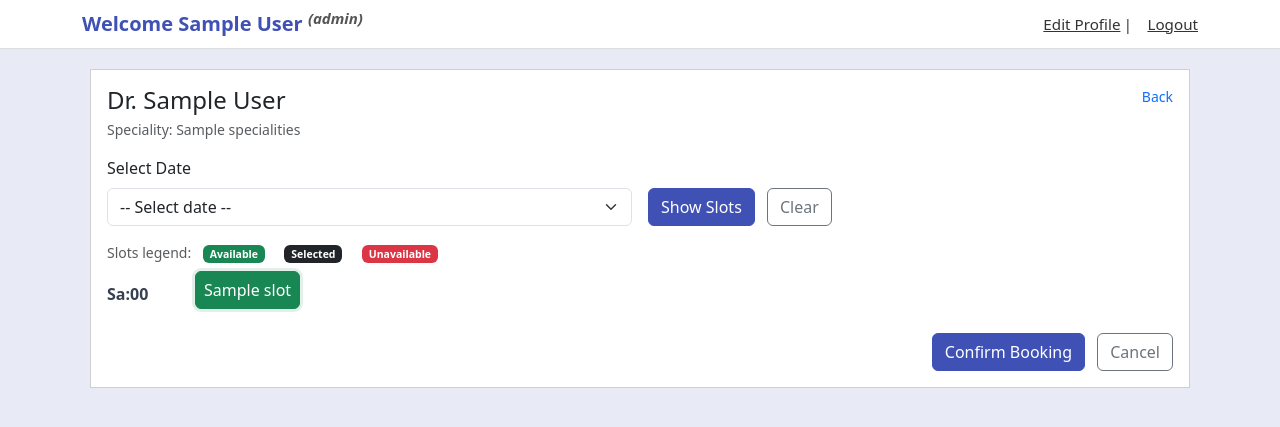
After one commit to 24f2005905/hms_mad, a Flask app: template hms-frontend/templates/book_appointment.html in a window 1280 px wide, after a click that opens the changed part. The commit adds this page. Shown: the top 427 px of the page. Run offline with Flask 3, Linux system fonts and the light colour scheme; the template is opened without the code that fills it: most values are stand-ins (such as "Sample title", 1, 10 or a date in 2020); parts of the project's set-up code (start-up, migrations or seed data) failed here and were passed over.

Commit message:
1. Appointment Booking Selection

```diff
--- a/hms-backend/app.py
+++ b/hms-backend/app.py
@@ -897,7 +897,7 @@ def Doctor_Lookup(auth_args):
 
     #Generate lookup query
     match_clauses = []
-    for key in ['Specialities','First_Name','Last_Name']:
+    for key in ['User_ID','Specialities','First_Name','Last_Name']:
         if key in param_json:
             match_clauses.append(f"LOWER({key}) LIKE LOWER('%{param_json[key]}%')")
 
@@ -1454,7 +1454,7 @@ def Available_Slots(auth_args):
     Appointment_Date = param_json["Appointment_Date"]
 
     #Creating Slots 9:00 - 12:00, 14:00-17:00
-    Free_Slots = ["9:00", "9:15", "9:30", "9:45",
+    Free_Slots = ["09:00", "09:15", "09:30", "09:45",
         "10:00", "10:15", "10:30", "10:45",
         "11:00", "11:15", "11:30", "11:45",
         "14:00", "14:15", "14:30", "14:45",
@@ -1479,23 +1479,21 @@ def Available_Slots(auth_args):
         details = slot_search.fetchone()
 
     if not details:
-        ret["status"] = "error"
-        ret["message"] = "Slots Unavailable"
-        return ret, 400
+        ret["Free_Slots"] = []
+        return ret, 200
 
     Days_Available = json.loads(details[0])
     # Figure out day of week from appt date and check in days available
     day_of_week = datetime.strptime(Appointment_Date, "%Y-%m-%d").strftime("%a").lower()
     if day_of_week not in [d.lower() for d in Days_Available]:
-        ret["status"] = "error"
-        ret["message"] = f"Doctor not available on {day_of_week.upper()}"
-        return ret, 400
+        ret["Free_Slots"] = []
+        return ret, 200
 
     #Find Appointments already booked on Date
     appt_search_q = text("SELECT Appointment_Time FROM Appointments "\
         f"WHERE Appointment_Date = '{Appointment_Date}' AND " \
         f"Doctor_ID = '{Doctor_ID}' AND Appointment_Status = 'SCHEDULED'")
-    print(appt_search_q)
+
     with app.app_context():
         appt_search = db.session.execute(appt_search_q)
         booked_slots = appt_search.fetchall()
--- a/hms-frontend/templates/base.html
+++ b/hms-frontend/templates/base.html
@@ -53,8 +53,8 @@
       <div class="d-flex align-items-center">
        <h5 class="mb-0 brand">
   {% block brand %}
-    Welcome {{ First_Name }} {{ Last_Name }}
-    <sup style="font-size: 0.75em; color: #555;font-style: italic;">({{ User_Type }})</sup>
+    Welcome {{ user_token.First_Name }} {{ user_token.Last_Name }}
+    <sup style="font-size: 0.75em; color: #555;font-style: italic;">({{ user_token.User_Type }})</sup>
   {% endblock %}
 </h5>
 
--- /dev/null
+++ b/hms-frontend/templates/book_appointment.html
@@ -0,0 +1,197 @@
+{% extends "base.html" %}
+
+{% block title %}Book Appointment - {{ doctor.First_Name }} {{ doctor.Last_Name }}{% endblock %}
+
+{% block head_extra %}
+<style>
+/* slot visuals */
+.slot-input {
+  position: absolute;
+  opacity: 0;
+  width: 0;
+  height: 0;
+  pointer-events: none;
+}
+
+/* default available: green outline with green text */
+.slot-label {
+  display: inline-flex;
+  align-items: center;
+  justify-content: center;
+  min-width:72px;
+  padding:6px 8px;
+  border-radius:6px;
+  border: 1px solid #198754; /* success green */
+  color: #198754;
+  background: #fff;
+  cursor: pointer;
+  user-select: none;
+  font-weight:400;
+}
+
+/* when the preceding radio is checked -> make label solid green */
+.slot-input:checked + label.slot-label {
+  background: #198754 !important;
+  color: #fff !important;
+  border-color: #198754 !important;
+}
+
+/* unavailable: red outline and red text */
+.slot-unavail {
+  display:inline-flex;
+  align-items:center;
+  justify-content:center;
+  min-width:72px;
+  padding:6px 8px;
+  border-radius:6px;
+  border: 1px solid #dc3545; /* danger red */
+  color: #dc3545;
+  background: #fff;
+  opacity: 0.95;
+  font-weight:400;
+}
+
+/* small tweak: on focus show subtle ring for accessibility */
+.slot-input:focus + label.slot-label {
+  box-shadow: 0 0 0 3px rgba(25,135,84,0.12);
+  outline: none;
+}
+</style>
+{% endblock %}
+
+{% block content %}
+<div class="panel-card p-3">
+  <div class="d-flex align-items-start mb-3">
+    <div>
+      <h4 class="mb-1">Dr. {{ doctor.First_Name }} {{ doctor.Last_Name }}</h4>
+      <div class="small text-muted">Speciality: {{ doctor.Specialities }}</div>
+    </div>
+
+    <div class="ms-auto small text-muted">
+      <a href="{{ url_for('Doctor_Search') }}" class="text-decoration-none">Back</a>
+    </div>
+  </div>
+
+  {# ---------- Date selection (GET) ---------- #}
+  <form method="GET" class="row g-3 mb-3">
+    <input type="hidden" name="Doctor_ID" value="{{ doctor.User_ID }}">
+    <div class="col-12 col-md-6">
+      <label for="dateSelect" class="form-label">Select Date</label>
+      <select id="dateSelect" name="date" class="form-select" required>
+        <option value="">-- Select date --</option>
+        {% for d in days %}
+          <option value="{{ d }}" {% if d == selected_date %}selected{% endif %}>{{ d }}</option>
+        {% endfor %}
+      </select>
+    </div>
+
+    <div class="col-auto align-self-end">
+      <button type="submit" class="btn btn-primary">Show Slots</button>
+      <a href="{{ url_for('Book_Appointment', Doctor_ID=doctor.User_ID) }}" class="btn btn-outline-secondary ms-2">Clear</a>
+    </div>
+  </form>
+
+  {# ---------- Booking form (POST) ---------- #}
+  <form method="POST" action="{{ url_for('Book_Appointment', Doctor_ID=doctor.User_ID) }}">
+    {% if csrf_token is defined %}
+      {{ csrf_token() }}
+    {% endif %}
+
+    <input type="hidden" name="doctor_id" value="{{ doctor.User_ID }}">
+    <input type="hidden" name="patient_id" value="{{ patient_id }}">
+    <input type="hidden" name="date" value="{{ selected_date or '' }}">
+
+    <div class="mb-2 small text-muted">
+      Slots legend:
+      <span class="mx-2"><span class="badge bg-success">Available</span></span>
+      <span class="mx-2"><span class="badge bg-dark">Selected</span></span>
+      <span class="mx-2"><span class="badge bg-danger">Unavailable</span></span>
+    </div>
+
+    {# --------------------
+       Build hours_map without extensions
+       hours_map will be dict: hour -> list of items
+       -------------------- #}
+    {% set hours_map = {} %}
+    {% for item in available %}
+      {% set hr = item.slot[:2] %}
+      {% if hr not in hours_map %}
+        {% set _ = hours_map.update({hr: []}) %}
+      {% endif %}
+      {% set _ = hours_map[hr].append(item) %}
+    {% endfor %}
+    {% if hours_map|length == 0 %}
+      {% set hours_map = {'09': [], '10': [], '11': [], '14': [], '15': [], '16': []} %}
+    {% endif %}
+
+    {# We want exactly one 'required' radio in the whole group when a date is selected.
+       We'll track whether we've already output a required using a namespace. #}
+    {% set ns = namespace(required_assigned = false) %}
+
+    <div class="slots">
+      {% for hr, slots in hours_map.items() %}
+        <div class="d-flex align-items-center mb-2">
+          <div class="me-3" style="width:72px; font-weight:600; color:#374151;">{{ hr }}:00</div>
+
+          <div class="d-flex flex-wrap align-items-center">
+            {% if slots|length == 0 %}
+              {# show 4 placeholders (unavailable) #}
+              {% for i in range(0,4) %}
+                <div class="me-2 mb-2">
+                  <button type="button" class="btn btn-outline-danger slot-unavail" disabled style="min-width:72px;">
+                    --
+                  </button>
+                </div>
+              {% endfor %}
+            {% else %}
+              {% for item in slots %}
+                {% if item.available %}
+                  {# create a unique id for input/label pair #}
+                  {% set input_id = "slot_" ~ doctor.User_ID ~ "_" ~ item.slot|replace(":", "") %}
+                  <div class="me-2 mb-2">
+                    {# radio input comes BEFORE label so CSS selector input:checked + label works #}
+                    <input type="radio"
+                           id="{{ input_id }}"
+                           name="slot"
+                           value="{{ item.slot }}"
+                           class="slot-input"
+                           {% if item.slot == selected_slot %}checked{% endif %}
+                           {% if item.slot == selected_slot %}checked{% endif %}
+                           {% if (not ns.required_assigned) and selected_date %}{% set ns.required_assigned = true %}required{% endif %}>
+                    <label for="{{ input_id }}" class="slot-label">
+                      {{ item.slot }}
+                    </label>
+                  </div>
+                {% else %}
+                  <div class="me-2 mb-2">
+                    <div class="slot-unavail">
+                      {{ item.slot }}
+                    </div>
+                  </div>
+                {% endif %}
+              {% endfor %}
+            {% endif %}
+          </div>
+        </div>
+      {% endfor %}
+    </div>
+
+    <div class="mt-3 text-end">
+      <button type="submit" class="btn btn-primary" {% if not selected_date %}disabled{% endif %}>
+        Confirm Booking
+      </button>
+      <a href="{{ url_for('Book_Appointment', Doctor_ID=doctor.User_ID) }}" class="btn btn-outline-secondary ms-2">Cancel</a>
+    </div>
+
+    {# warning when no free slots #}
+    {% if selected_date %}
+      {% set free_list = available | selectattr('available') | list %}
+      {% if free_list|length == 0 %}
+        <div class="mt-3">
+          <div class="alert alert-warning">No free slots available on {{ selected_date }}. All slots are unavailable.</div>
+        </div>
+      {% endif %}
+    {% endif %}
+  </form>
+</div>
+{% endblock %}
--- a/hms-frontend/templates/doctor_search.html
+++ b/hms-frontend/templates/doctor_search.html
@@ -60,7 +60,7 @@
                     <td class="text-center">
                       <a class="btn btn-sm btn-primary"
                          href="{{ url_for('Book_Appointment',
-                                           doctor_id=d.User_ID) }}">
+                                           Doctor_ID=d.User_ID) }}">
                         Book
                       </a>
                     </td>
--- a/hms-frontend/templates/treatment_detail.html
+++ b/hms-frontend/templates/treatment_detail.html
@@ -20,7 +20,7 @@
           <strong>Appointment Date:</strong> {{ treatment.Appointment_Date }}
         </div>
         <div class="mb-3">
-          <strong>Doctor:</strong> {{ treatment.doctor_first_name }} {{ treatment.doctor_last_name }}
+          <strong>Doctor:</strong> {{ treatment.doctor_First_Name }} {{ treatment.doctor_Last_Name }}
         </div>
         <div class="mb-3">
           <strong>Speciality:</strong> {{ treatment.Specialities }}
--- a/hms-openapi-spec.yaml
+++ b/hms-openapi-spec.yaml
@@ -821,7 +821,7 @@ paths:
                 properties:
                     status:
                       $ref: '#/components/schemas/API-Status'
-                    available_slots:
+                    Free_Slots:
                       type: array
                       items:
                         type: string
```
Also changed, not shown: hms-frontend/app.py (+85 -20 lines), runtime/hms.db.
